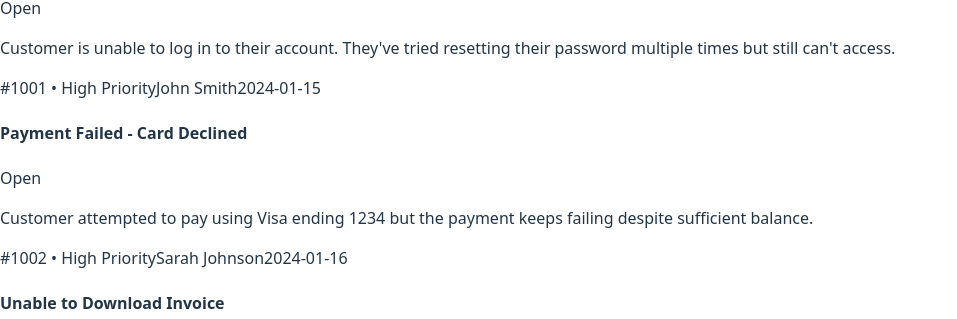
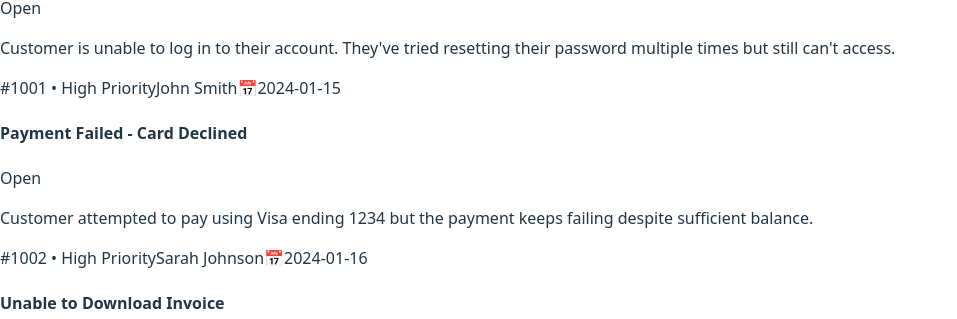
Before and after one commit to ReyadRafi/customer-support-zone, a React (Vite) app: page / in a window 1280 px wide. Shown: the part 457-776 px from the top of the page, without its empty margins (0-957 px from the left). Built offline with nearby package versions, Linux system fonts and the light colour scheme; the HTML template or start-up script is replaced by a standard one.

Commit message:
minor icon fix

```diff
--- a/src/components/Footer.jsx
+++ b/src/components/Footer.jsx
@@ -38,9 +38,9 @@ export default function Footer() {
           <div>
             <h5 className="footer-title">Connect Us</h5>
             <ul className="footer-subtitle">
-              <li>Facebook</li>
-              <li>Twitter</li>
-              <li>Instagram</li>
+              <li>ⓕ Facebook</li>
+              <li>𝕏 Twitter</li>
+              <li>🅾 Instagram</li>
             </ul>
           </div>
         </div>
--- a/src/data/tickets.js
+++ b/src/data/tickets.js
@@ -7,7 +7,7 @@ export const initialTickets = [
     customer: "John Smith",
     priority: "High",
     status: "open",
-    createdAt: "2024-01-15",
+    createdAt: "📅2024-01-15",
   },
   {
     id: 1002,
@@ -17,7 +17,7 @@ export const initialTickets = [
     customer: "Sarah Johnson",
     priority: "High",
     status: "open",
-    createdAt: "2024-01-16",
+    createdAt: "📅2024-01-16",
   },
   {
     id: 1003,
@@ -27,7 +27,7 @@ export const initialTickets = [
     customer: "Michael Brown",
     priority: "Medium",
     status: "open",
-    createdAt: "2024-01-17",
+    createdAt: "📅2024-01-17",
   },
   {
     id: 1004,
@@ -37,7 +37,7 @@ export const initialTickets = [
     customer: "Emily Davis",
     priority: "Low",
     status: "open",
-    createdAt: "2024-01-18",
+    createdAt: "📅2024-01-18",
   },
   {
     id: 1005,
@@ -47,7 +47,7 @@ export const initialTickets = [
     customer: "David Wilson",
     priority: "High",
     status: "open",
-    createdAt: "2024-01-19",
+    createdAt: "📅2024-01-19",
   },
   {
     id: 1006,
@@ -57,7 +57,7 @@ export const initialTickets = [
     customer: "Olivia Martinez",
     priority: "High",
     status: "open",
-    createdAt: "2024-01-20",
+    createdAt: "📅2024-01-20",
   },
   {
     id: 1007,
@@ -67,7 +67,7 @@ export const initialTickets = [
     customer: "James Anderson",
     priority: "Medium",
     status: "open",
-    createdAt: "2024-01-21",
+    createdAt: "📅2024-01-21",
   },
   {
     id: 1008,
@@ -77,7 +77,7 @@ export const initialTickets = [
     customer: "Sophia Thomas",
     priority: "High",
     status: "open",
-    createdAt: "2024-01-22",
+    createdAt: "📅2024-01-22",
   },
   {
     id: 1009,
@@ -87,7 +87,7 @@ export const initialTickets = [
     customer: "Daniel Garcia",
     priority: "Medium",
     status: "open",
-    createdAt: "2024-01-23",
+    createdAt: "📅2024-01-23",
   },
   {
     id: 1010,
@@ -97,7 +97,7 @@ export const initialTickets = [
     customer: "Emma Rodriguez",
     priority: "Low",
     status: "open",
-    createdAt: "2024-01-24",
+    createdAt: "📅2024-01-24",
   },
   {
     id: 1011,
@@ -107,7 +107,7 @@ export const initialTickets = [
     customer: "Noah Lee",
     priority: "Medium",
     status: "open",
-    createdAt: "2024-01-25",
+    createdAt: "📅2024-01-25",
   },
   {
     id: 1012,
@@ -117,7 +117,7 @@ export const initialTickets = [
     customer: "Ava Walker",
     priority: "Low",
     status: "open",
-    createdAt: "2024-01-26",
+    createdAt: "📅2024-01-26",
   },
   {
     id: 1013,
@@ -127,7 +127,7 @@ export const initialTickets = [
     customer: "William Hall",
     priority: "High",
     status: "open",
-    createdAt: "2024-01-27",
+    createdAt: "📅2024-01-27",
   },
   {
     id: 1014,
@@ -137,7 +137,7 @@ export const initialTickets = [
     customer: "Isabella Allen",
     priority: "Medium",
     status: "open",
-    createdAt: "2024-01-28",
+    createdAt: "📅2024-01-28",
   },
   {
     id: 1015,
@@ -147,7 +147,7 @@ export const initialTickets = [
     customer: "Benjamin Young",
     priority: "High",
     status: "open",
-    createdAt: "2024-01-29",
+    createdAt: "📅2024-01-29",
   },
   {
     id: 1016,
@@ -157,7 +157,7 @@ export const initialTickets = [
     customer: "Mia Hernandez",
     priority: "Low",
     status: "open",
-    createdAt: "2024-01-30",
+    createdAt: "📅2024-01-30",
   },
   {
     id: 1017,
@@ -167,7 +167,7 @@ export const initialTickets = [
     customer: "Ethan King",
     priority: "High",
     status: "open",
-    createdAt: "2024-02-01",
+    createdAt: "📅2024-02-01",
   },
   {
     id: 1018,
@@ -177,7 +177,7 @@ export const initialTickets = [
     customer: "Charlotte Scott",
     priority: "Medium",
     status: "open",
-    createdAt: "2024-02-02",
+    createdAt: "📅2024-02-02",
   },
   {
     id: 1019,
@@ -187,7 +187,7 @@ export const initialTickets = [
     customer: "Henry Green",
     priority: "High",
     status: "open",
-    createdAt: "2024-02-03",
+    createdAt: "📅2024-02-03",
   },
   {
     id: 1020,
@@ -197,6 +197,6 @@ export const initialTickets = [
     customer: "Amelia Adams",
     priority: "Medium",
     status: "open",
-    createdAt: "2024-02-04",
+    createdAt: "📅2024-02-04",
   }
 ];
```
